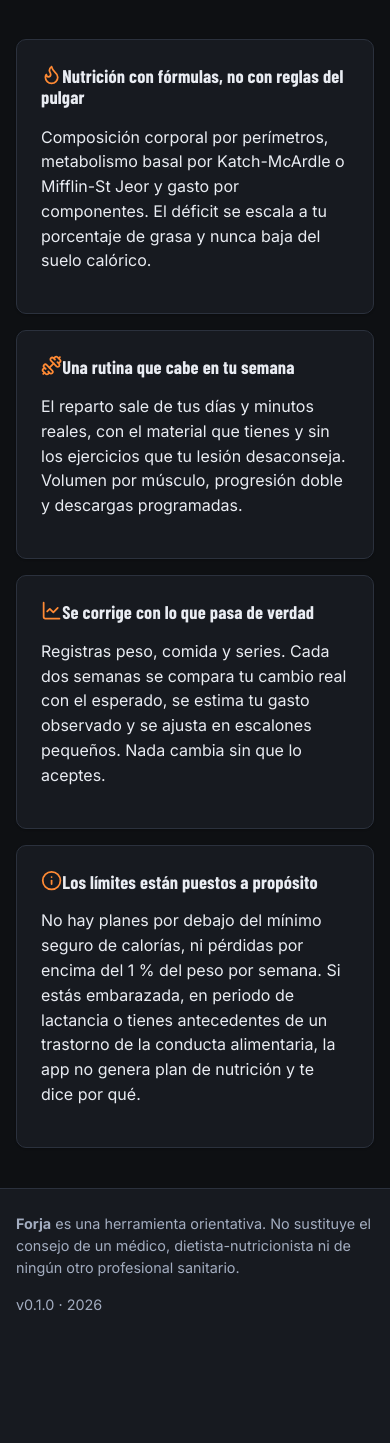
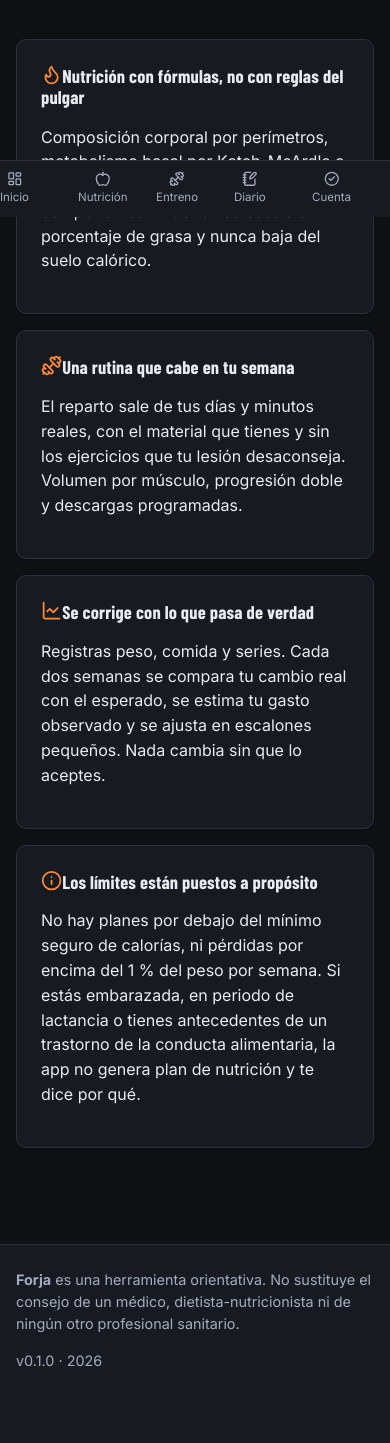
Before and after one commit to DaNoNiNO9/ai-routines-f5, a Flask app: page / in a window 390 px wide. Shown: the part 627-2070 px from the top of the page. Before the commit the page ends 1938 px from the top, so only its background shows below. Run offline with Flask 3, Linux system fonts and the light colour scheme; the visitor is signed in with stand-in values (Sample User, id 1); some libraries are stand-ins or nearby versions.

Commit message:
feat(navegación): barra inferior con iconos y nombres en el móvil
En el móvil la navegación eran siete iconos sueltos sin texto. Ahora los
cinco destinos (Inicio, Nutrición, Entreno, Diario, Cuenta) bajan a una
barra fija al alcance del pulgar, con su nombre, y el destino actual en
naranja. Salir y el tema se quedan arriba; «Cerrar sesión» también está
en la cuenta. «Panel» pasa a llamarse «Inicio» en todas partes. El
temporizador de descanso se apoya encima de la barra.

Co-Authored-By: Claude Opus 5.5 <noreply@anthropic.com>

```diff
--- a/app/static/css/app.css
+++ b/app/static/css/app.css
@@ -551,14 +551,16 @@ h3, .h3, .card-title { font-size: 1.15rem; line-height: 1.2; font-weight: 700; }
 .flash-warning .icon { color: var(--warning); }
 .flash-info .icon { color: var(--focus); }
 
-/* En el móvil la navegación es una barra de iconos: el texto sigue ahí para
-   los lectores de pantalla, pero no ocupa tres líneas. */
+/* En el móvil los destinos bajan a una barra fija, al alcance del pulgar,
+   con icono y nombre: como en cualquier app que se usa con una mano. */
 .nav-label { white-space: nowrap; }
-@media (max-width: 34rem) {
+.app-tabs { margin-inline-start: auto; }
+.nav-tools { margin-inline-start: var(--space-3); align-items: center; }
+@media (max-width: 40rem) {
   .nav { gap: var(--space-3); }
-  .nav-links { gap: var(--space-2); flex-wrap: nowrap; }
-  .brand { min-width: 0; }
-  .nav-label {
+  .brand { min-width: 0; font-size: 1.05rem; }
+  .nav-tools { margin-inline-start: auto; gap: var(--space-2); }
+  .nav-tools .nav-label {
     position: absolute;
     width: 1px;
     height: 1px;
@@ -569,9 +571,30 @@ h3, .h3, .card-title { font-size: 1.15rem; line-height: 1.2; font-weight: 700; }
     white-space: nowrap;
     border: 0;
   }
-  .nav-links .icon { width: 1.4em; height: 1.4em; }
-  .nav-links a, .nav-links .link-button { padding: var(--space-1); }
-  .brand { font-size: 1.05rem; }
+  .app-tabs {
+    position: fixed;
+    inset: auto 0 0;
+    z-index: 20;
+    display: grid;
+    grid-template-columns: repeat(5, minmax(0, 1fr));
+    gap: 0;
+    margin: 0;
+    padding: 0 env(safe-area-inset-right, 0) env(safe-area-inset-bottom, 0) env(safe-area-inset-left, 0);
+    background: var(--bg-elevated);
+    border-top: 1px solid var(--border);
+  }
+  .app-tabs a {
+    flex-direction: column;
+    gap: 0.15rem;
+    min-height: 3.5rem;
+    padding: var(--space-1) 0;
+    font-size: 0.72rem;
+  }
+  .app-tabs .icon { width: 1.35em; height: 1.35em; }
+  .app-tabs a[aria-current="page"] { color: var(--accent); }
+  .has-tabs main { padding-bottom: calc(3.5rem + var(--space-5) + env(safe-area-inset-bottom, 0)); }
+  .has-tabs .site-footer { padding-bottom: calc(3.5rem + env(safe-area-inset-bottom, 0)); }
+  .has-tabs .rest-timer { bottom: calc(3.5rem + env(safe-area-inset-bottom, 0)); }
 }
 
 /* Los números no necesitan flechas: en el móvil se comen el ancho del campo. */
--- a/app/templates/base.html
+++ b/app/templates/base.html
@@ -10,21 +10,25 @@
   <link rel="stylesheet" href="{{ url_for('static', filename='css/app.css') }}">
   {% block head %}{% endblock %}
 </head>
-<body>
+<body{% if current_user.is_authenticated %} class="has-tabs"{% endif %}>
   {% from "components/icons.html" import icon %}
   {% include "components/sprite.html" %}
   <a class="skip-link" href="#main">{{ _('Saltar al contenido') }}</a>
   <header class="site-header">
     <nav class="container nav" aria-label="{{ _('Navegación principal') }}">
       <a class="brand" href="{{ url_for('main.index') }}">{{ app_name }}</a>
-      <ul class="nav-links">
-        {% if current_user.is_authenticated %}
-          <li><a href="{{ url_for('dashboard.index') }}"{% if request.blueprint == 'dashboard' %} aria-current="page"{% endif %}>{{ icon('layout-dashboard') }}<span class="nav-label">{{ _('Panel') }}</span></a></li>
+      {% if current_user.is_authenticated %}
+        <ul class="nav-links app-tabs">
+          <li><a href="{{ url_for('dashboard.index') }}"{% if request.blueprint == 'dashboard' %} aria-current="page"{% endif %}>{{ icon('layout-dashboard') }}<span class="nav-label">{{ _('Inicio') }}</span></a></li>
           <li><a href="{{ url_for('nutrition.plan') }}"{% if request.blueprint == 'nutrition' %} aria-current="page"{% endif %}>{{ icon('apple') }}<span class="nav-label">{{ _('Nutrición') }}</span></a></li>
-          <li><a href="{{ url_for('training.routine') }}"{% if request.blueprint in ('training', 'workouts') %} aria-current="page"{% endif %}>{{ icon('dumbbell') }}<span class="nav-label">{{ _('Entrenamiento') }}</span></a></li>
+          <li><a href="{{ url_for('training.routine') }}"{% if request.blueprint in ('training', 'workouts') %} aria-current="page"{% endif %}>{{ icon('dumbbell') }}<span class="nav-label">{{ _('Entreno') }}</span></a></li>
           <li><a href="{{ url_for('tracking.diary') }}"{% if request.blueprint in ('tracking', 'review') %} aria-current="page"{% endif %}>{{ icon('notebook-pen') }}<span class="nav-label">{{ _('Diario') }}</span></a></li>
           <li><a href="{{ url_for('account.index') }}"{% if request.blueprint == 'account' %} aria-current="page"{% endif %}>{{ icon('circle-check') }}<span class="nav-label">{{ _('Cuenta') }}</span></a></li>
-          <li>
+        </ul>
+      {% endif %}
+      <ul class="nav-links nav-tools">
+        {% if current_user.is_authenticated %}
+          <li class="nav-logout">
             <form method="post" action="{{ url_for('auth.logout') }}" class="inline-form">
               <input type="hidden" name="csrf_token" value="{{ csrf_token() }}">
               <button type="submit" class="link-button">{{ icon('log-out') }}<span class="nav-label">{{ _('Salir') }}</span></button>
--- a/app/templates/dashboard/index.html
+++ b/app/templates/dashboard/index.html
@@ -2,7 +2,7 @@
 {% from "components/icons.html" import icon %}
 {% from "components/charts.html" import chart %}
 
-{% block title %}{{ _('Panel') }} · {{ app_name }}{% endblock %}
+{% block title %}{{ _('Inicio') }} · {{ app_name }}{% endblock %}
 
 {% block scripts %}
   {% if weight_chart %}<script defer src="{{ url_for('static', filename='vendor/chart-4.5.1.umd.js') }}"></script>{% endif %}
--- a/app/templates/main/index.html
+++ b/app/templates/main/index.html
@@ -11,7 +11,7 @@
     </p>
     <p class="landing-acciones">
       {% if current_user.is_authenticated %}
-        <a class="button" href="{{ url_for('dashboard.index') }}">{{ icon('layout-dashboard') }}{{ _('Ir a mi panel') }}</a>
+        <a class="button" href="{{ url_for('dashboard.index') }}">{{ icon('layout-dashboard') }}{{ _('Ir a mi inicio') }}</a>
       {% else %}
         <a class="button" href="{{ url_for('auth.register') }}">{{ icon('arrow-right') }}{{ _('Empezar') }}</a>
         <a class="button button-secondary" href="{{ url_for('auth.login') }}">{{ _('Entrar') }}</a>
--- a/app/templates/onboarding/result.html
+++ b/app/templates/onboarding/result.html
@@ -11,7 +11,7 @@
   </p>
   <p class="auth-links">
     <a class="button button-small button-secondary" href="{{ url_for('onboarding.index') }}">{{ _('Cambiar mis datos') }}</a>
-    <a class="button button-small" href="{{ url_for('dashboard.index') }}">{{ _('Ir al panel') }}</a>
+    <a class="button button-small" href="{{ url_for('dashboard.index') }}">{{ _('Ir al inicio') }}</a>
   </p>
 </section>
 
--- a/app/templates/workouts/summary.html
+++ b/app/templates/workouts/summary.html
@@ -50,7 +50,7 @@
 {% endif %}
 
 <p class="auth-links">
-  <a class="button" href="{{ url_for('dashboard.index') }}">{{ _('Ir al panel') }}</a>
+  <a class="button" href="{{ url_for('dashboard.index') }}">{{ _('Ir al inicio') }}</a>
   <a class="button button-secondary" href="{{ url_for('workouts.history') }}">{{ _('Tus entrenos') }}</a>
   <a class="button button-secondary" href="{{ url_for('workouts.progress') }}">{{ _('Progreso') }}</a>
 </p>
```
Also changed, not shown: app/templates/account/index.html (+10 -0 lines).
